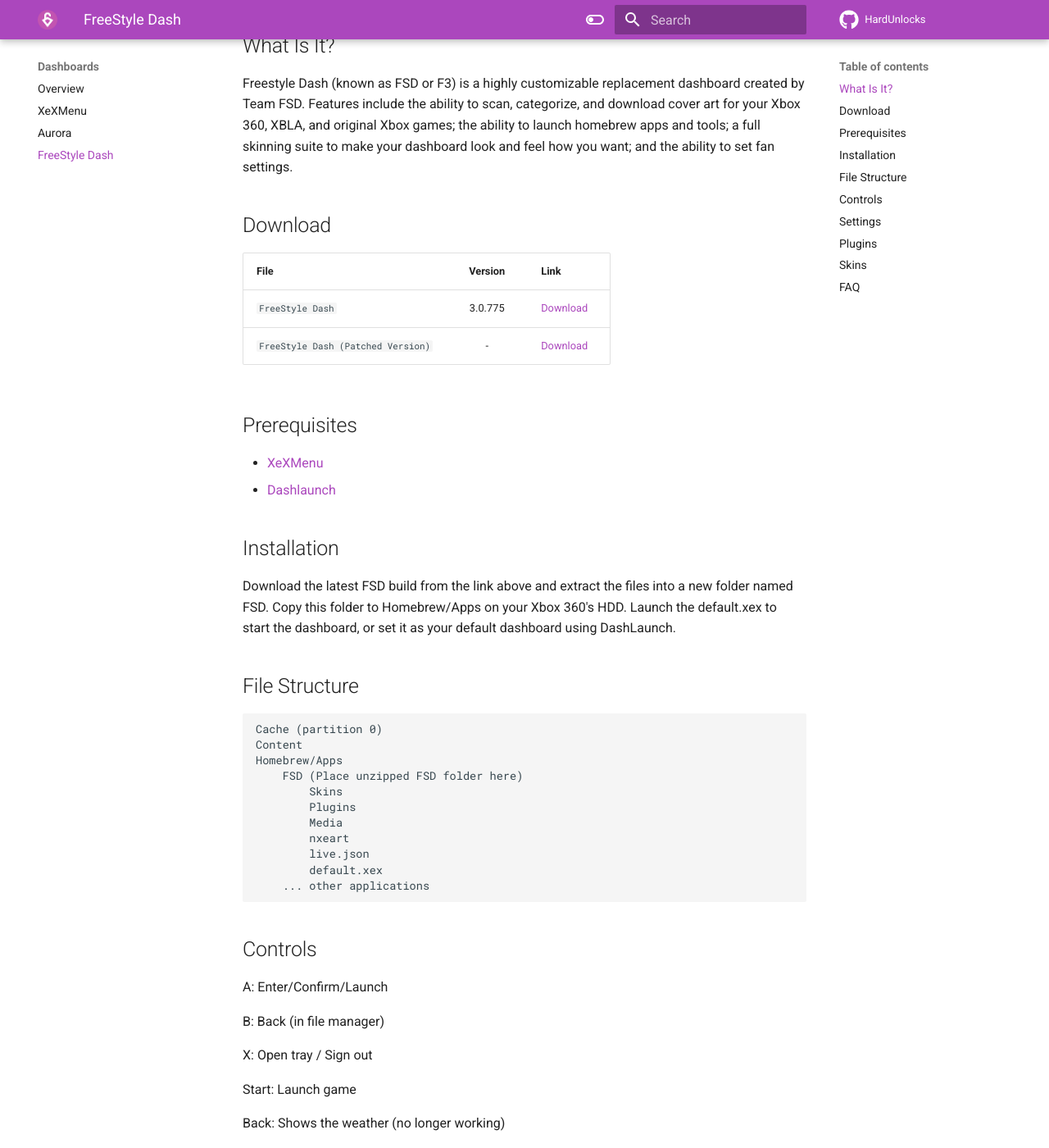
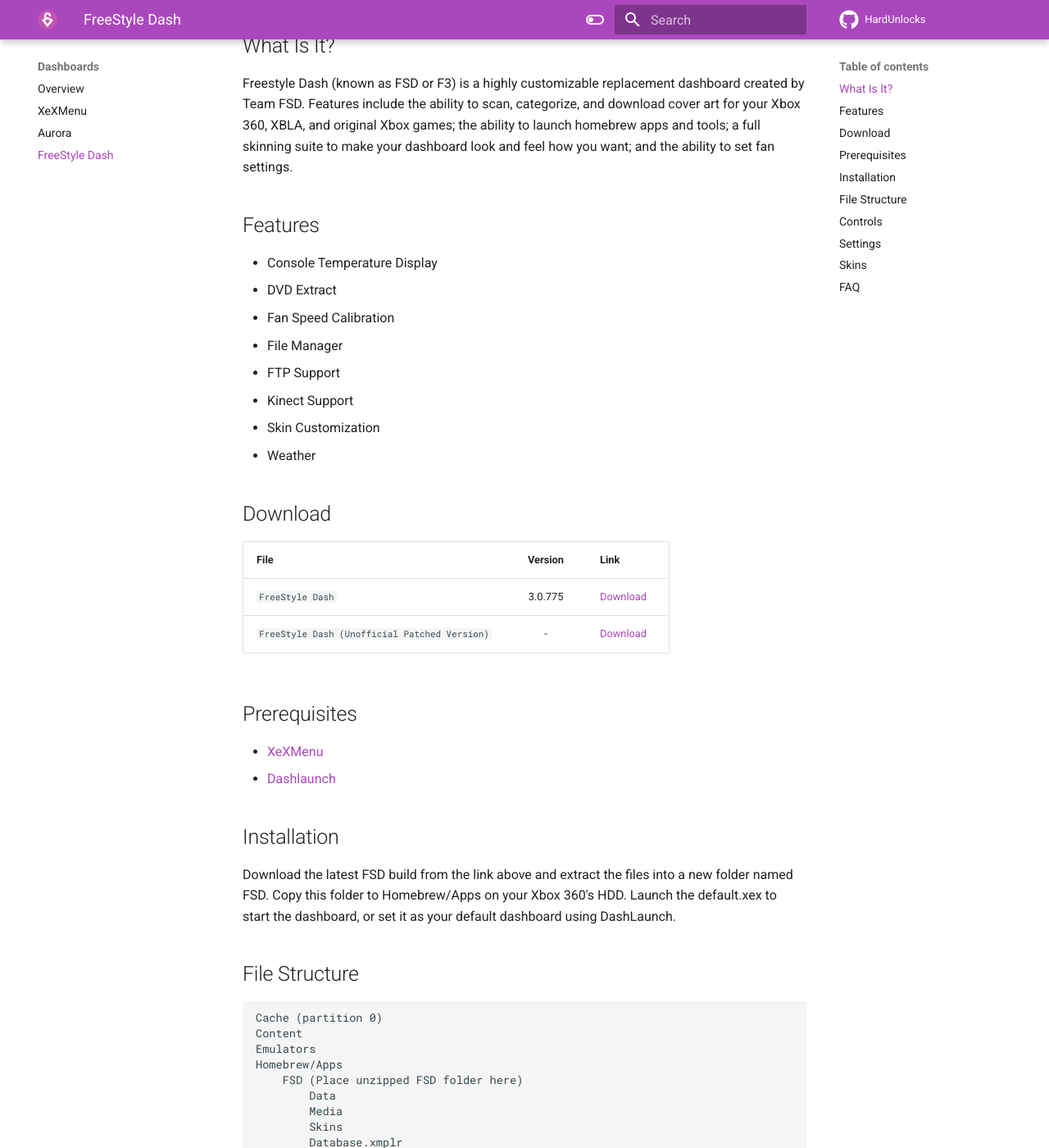
Before and after one commit to elasticpanda69/HardUnlocks, an MkDocs documentation site: the page built from docs/Dashboards/FreestyleDash.md, in a window 1280 px wide and 1400 px high, scrolled down 427 px. Shown: the whole window at 82% size. Built offline with MkDocs 1.6.1 and Material for MkDocs 9.7.7, drawn with Linux system fonts in a browser that asks for light colours; comment, search, counter and statistics services are not loaded; some of the changed text lies outside the part shown.

Commit message:
Updated features, file structure, download file, and skins

````diff
--- a/docs/Dashboards/FreestyleDash.md
+++ b/docs/Dashboards/FreestyleDash.md
@@ -7,12 +7,23 @@
 
 Freestyle Dash (known as FSD or F3) is a highly customizable replacement dashboard created by Team FSD. Features include the ability to scan, categorize, and download cover art for your Xbox 360, XBLA, and original Xbox games; the ability to launch homebrew apps and tools; a full skinning suite to make your dashboard look and feel how you want; and the ability to set fan settings.
 
+## Features
+
+* Console Temperature Display
+* DVD Extract
+* Fan Speed Calibration
+* File Manager
+* FTP Support
+* Kinect Support
+* Skin Customization
+* Weather
+
 ## Download
 
-| File                               | Version | Link                                                                             |
-|------------------------------------|:-------:|----------------------------------------------------------------------------------|
-| `FreeStyle Dash`                   | 3.0.775 | [Download](https://consolemods.org/wiki/images/7/76/TeamFSD.Freestyle3.0.775.7z) |
-| `FreeStyle Dash (Patched Version)` |    -    | [Download](https://consolemods.org/wiki/images/a/a0/Fsd3.zip)                    |
+| File                                          | Version | Link                                                                             |
+|-----------------------------------------------|:-------:|----------------------------------------------------------------------------------|
+| `FreeStyle Dash`                              | 3.0.775 | [Download](https://consolemods.org/wiki/images/7/76/TeamFSD.Freestyle3.0.775.7z) |
+| `FreeStyle Dash (Unofficial Patched Version)` |    -    | [Download](https://consolemods.org/wiki/images/a/a0/Fsd3.zip)                    |
 
 ## Prerequisites
 
@@ -28,14 +39,18 @@
 ``` { .yaml .no-copy }
 Cache (partition 0)
 Content
+Emulators
 Homebrew/Apps
     FSD (Place unzipped FSD folder here)
+        Data
+        Media
         Skins
-        Plugins
-        Media
+        Database.xmplr
+        default.xex
+        live.json
+        Nuildentity.bin.be
+        nuisp1033
         nxeart
-        live.json
-        default.xex
     ... other applications
 ```
 
@@ -59,8 +74,10 @@
 
 ## Settings
 
-## Plugins
+
 
 ## Skins
 
+Custom FSD Skins can be found [Here](https://www.realmodscene.com/index.php?/forum/39-skins/&sortby=views&sortdirection=desc)
+
 ## FAQ
````
